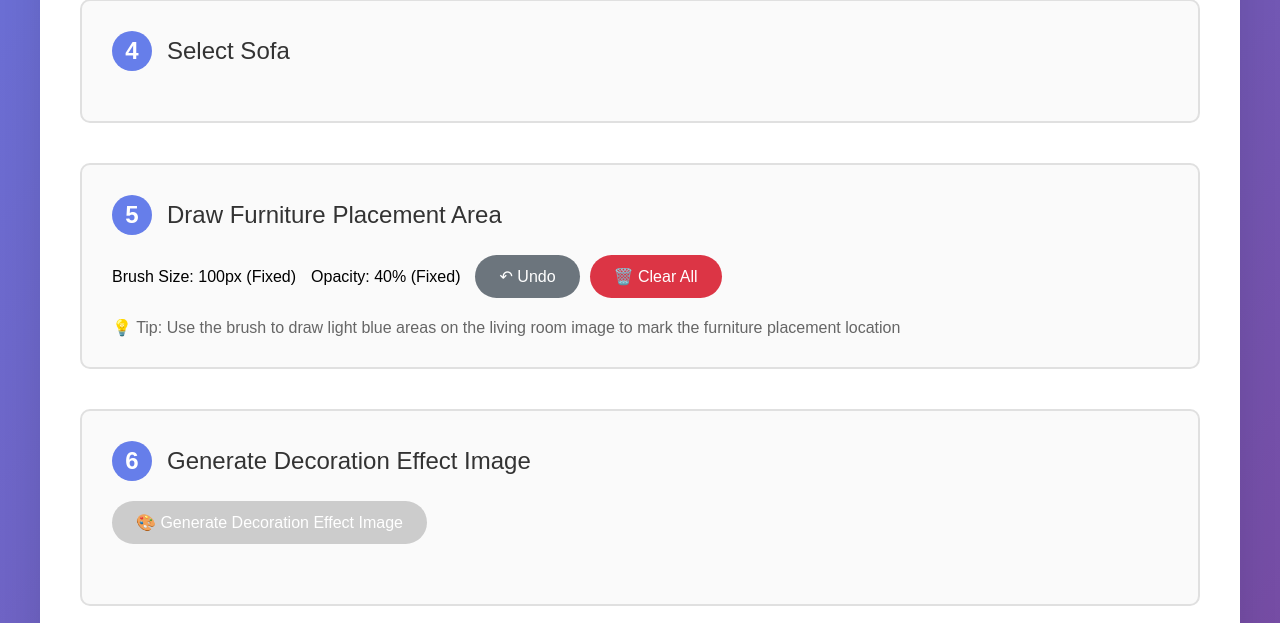
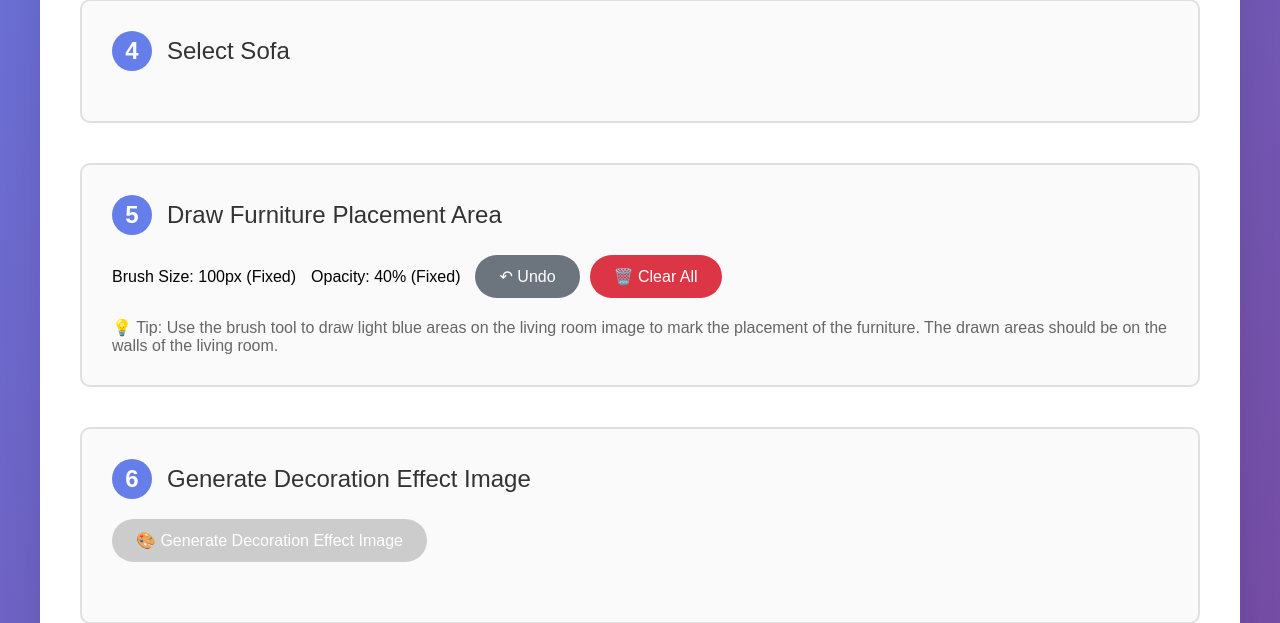
Before and after one commit to rju-123/aifurniture, a Flask app: page / in a window 1280 px wide. Shown: the part 887-1510 px from the top of the page. Run offline with Flask 3, Linux system fonts and the light colour scheme.

Commit message:
Update drawing step tip text for better clarity

```diff
--- a/src/templates/index_v1.html
+++ b/src/templates/index_v1.html
@@ -492,7 +492,7 @@
                     <div class="canvas-cursor" id="canvasCursor"></div>
                 </div>
                 <p style="color: #666; margin-top: 10px;">
-                    💡 Tip: Use the brush to draw light blue areas on the living room image to mark the furniture placement location
+                    💡 Tip: Use the brush tool to draw light blue areas on the living room image to mark the placement of the furniture. The drawn areas should be on the walls of the living room.
                 </p>
             </div>
 
```
